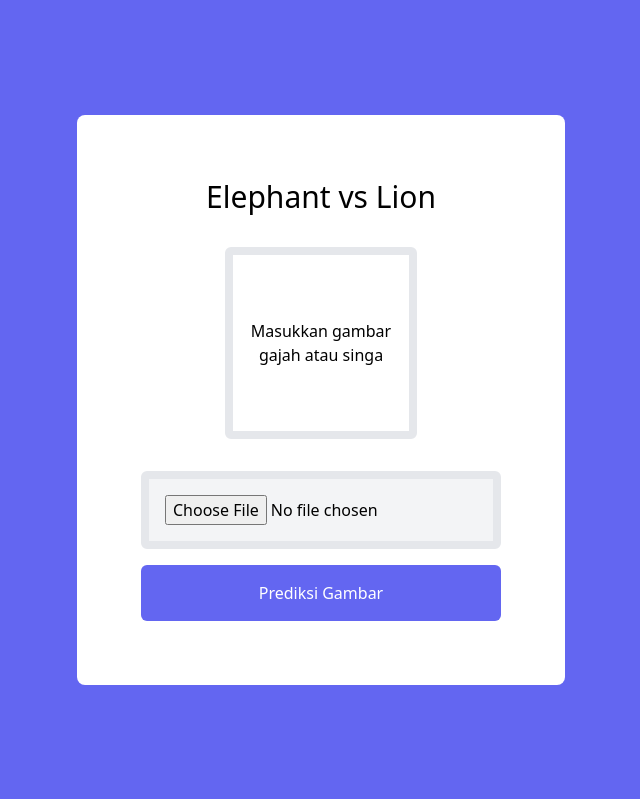
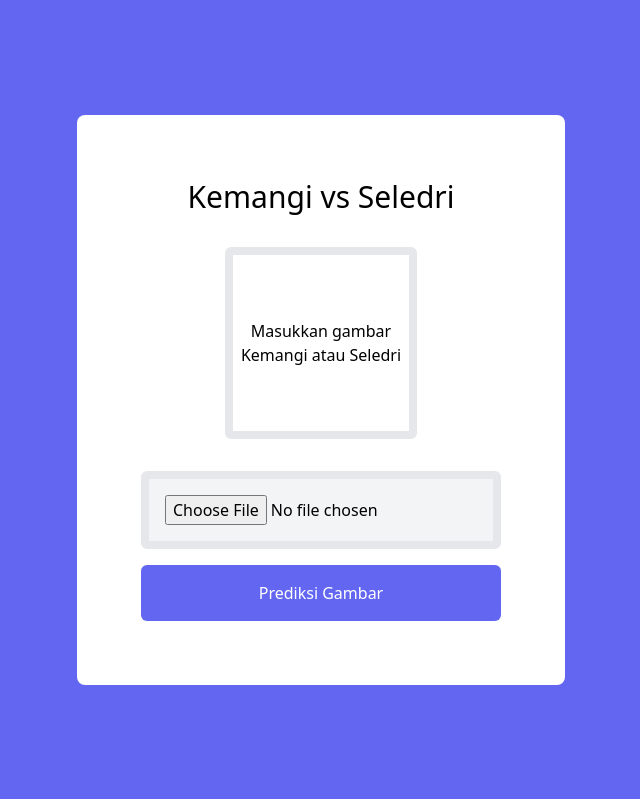
Before and after one commit to BimaShyii/ModelD-AI, a Flask app: page / in a window 1280 px wide. Shown: the top 799 px of the page, without its empty margins (319-959 px from the left). Run offline with Flask 2, Linux system fonts and the light colour scheme.

Commit message:
sec commit

```diff
--- a/app.py
+++ b/app.py
@@ -8,7 +8,7 @@ app = Flask(__name__)
 app.config['UPLOAD_FOLDER'] = './static/uploads/'
 model = load_model('elephant_lion_class_model.h5')
 
-class_dict = {0: 'Elephant (Gajah)', 1: 'Lion (Singa)'}
+class_dict = {0: 'Daun Kemangi (Kemangi)', 1: 'Daun Seledri (Seledri)'}
 
 def predict_label(img_path):
     query = cv2.imread(img_path)
--- a/templates/index.html
+++ b/templates/index.html
@@ -8,7 +8,7 @@
             href="https://unpkg.com/tailwindcss@^2/dist/tailwind.min.css"
             rel="stylesheet"
         />
-        <title>Elephant vs Lion App</title>
+        <title>Kemangi vs Seledri App</title>
     </head>
     <body>
         <section
@@ -31,7 +31,7 @@
                     rounded-lg
                 "
             >
-                <h1 class="text-3xl text-bold">Elephant vs Lion</h1>
+                <h1 class="text-3xl text-bold">Kemangi vs Seledri</h1>
 
                 {% if uploaded_image %}
                 <img
@@ -52,7 +52,7 @@
                     "
                 >
                     <p class="text-center">
-                        Masukkan gambar gajah atau singa
+                        Masukkan gambar Kemangi atau Seledri
                     </p>
                 </div>
                 {% endif %} {% if prediction %}
```
Also changed, not shown: 1 other file.
